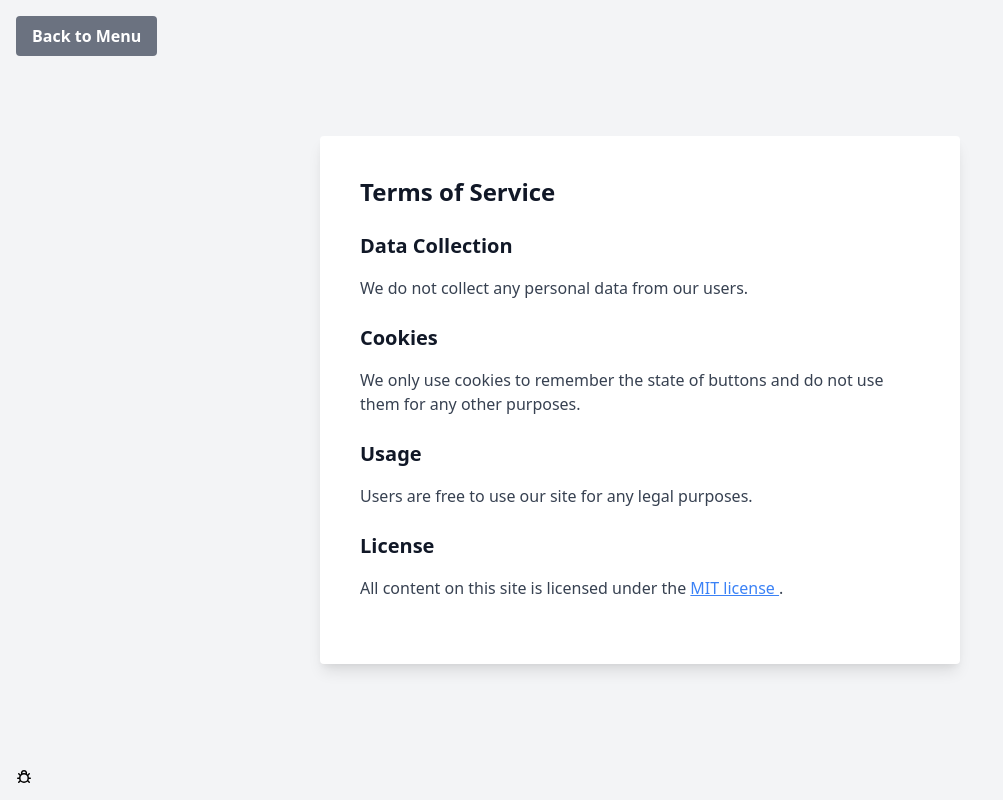
After one commit to MorganKryze/Emails-Signature-Generator-Website, a Django app: page /terms/ in a window 1280 px wide. The commit adds this page. Shown: the whole page, without its empty margins (0-1003 px from the left). Run offline with Django 4.2, Linux system fonts and the light colour scheme.

Commit message:
🌟 add terms

```diff
--- /dev/null
+++ b/generator/templates/terms.html
@@ -0,0 +1,67 @@
+<!DOCTYPE html>
+<html lang="en">
+  <head>
+    <meta charset="UTF-8" />
+    <meta name="viewport" content="width=device-width, initial-scale=1.0" />
+    <title>Terms of Service</title>
+    <link
+      rel="stylesheet"
+      href="https://cdn.jsdelivr.net/npm/tailwindcss@2.2.16/dist/tailwind.min.css"
+    />
+    <link
+      rel="icon"
+      href="https://raw.githubusercontent.com/MorganKryze/Emails-Signature-Generator-Website/main/assets/img/favicon.svg"
+    />
+  </head>
+  <header>
+    <div class="fixed top-0 left-0 m-4">
+      <a href="{% url 'home' %}">
+        <button
+          class="bg-gray-500 hover:bg-gray-700 text-white font-bold py-2 px-4 rounded"
+        >
+          Back to Menu
+        </button>
+      </a>
+    </div>
+  </header>
+  <body class="bg-gray-100 flex items-center justify-center h-screen">
+    <div class="bg-white p-10 rounded shadow-lg w-1/2">
+      <h2 class="text-2xl font-bold mb-6 text-gray-900">Terms of Service</h2>
+      <h3 class="text-xl font-bold mb-4 text-gray-900">Data Collection</h3>
+      <p class="text-gray-700 mb-6">
+        We do not collect any personal data from our users.
+      </p>
+      <h3 class="text-xl font-bold mb-4 text-gray-900">Cookies</h3>
+      <p class="text-gray-700 mb-6">
+        We only use cookies to remember the state of buttons and do not use them
+        for any other purposes.
+      </p>
+      <h3 class="text-xl font-bold mb-4 text-gray-900">Usage</h3>
+      <p class="text-gray-700 mb-6">
+        Users are free to use our site for any legal purposes.
+      </p>
+      <h3 class="text-xl font-bold mb-4 text-gray-900">License</h3>
+      <p class="text-gray-700 mb-6">
+        All content on this site is licensed under the
+        <a
+          href="https://github.com/MorganKryze/Emails-Signature-Generator-Website/blob/main/LICENSE"
+          class="underline text-blue-500"
+        >
+          MIT license </a
+        >.
+      </p>
+    </div>
+  </body>
+  <footer>
+    <a
+      href="https://github.com/MorganKryze/Emails-Signature-Generator-Website/issues"
+      class="fixed bottom-0 left-0 m-4"
+      title="Report a bug"
+    >
+      <img
+        src="https://raw.githubusercontent.com/MorganKryze/Emails-Signature-Generator-Website/main/assets/img/bug.svg"
+        alt="Report a bug"
+      />
+    </a>
+  </footer>
+</html>
--- a/generator/urls.py
+++ b/generator/urls.py
@@ -3,6 +3,7 @@ from . import views
 
 urlpatterns = [
     path("", views.index, name="home"),
+    path("terms/", views.terms, name="terms"),
     path("custom/", views.custom, name="custom"),
     path("preview/", views.preview, name="preview"),
     path("download-signature/", views.download_signature, name="download-signature"),
--- a/generator/views.py
+++ b/generator/views.py
@@ -12,6 +12,9 @@ data_conf = {}
 
 def index(request):
     return render(request, "index.html")
+
+def terms(request):
+    return render(request, "terms.html")
 
 
 def custom(request):
```
Also changed, not shown: generator/templates/index.html (+32 -12 lines).
